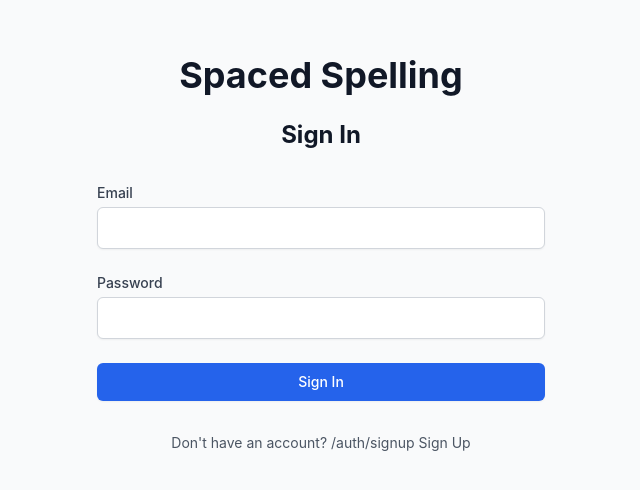
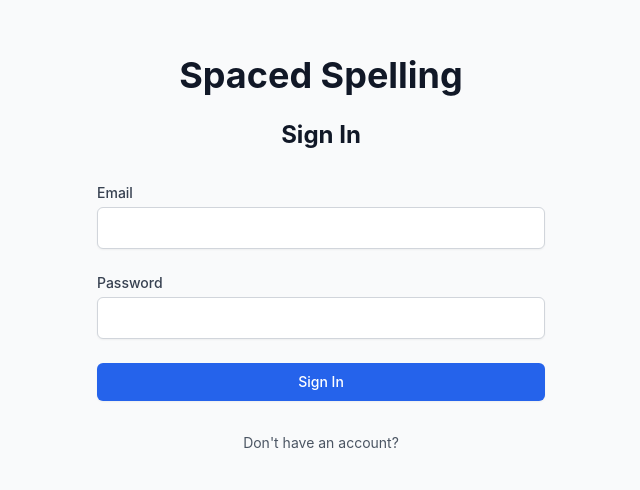
Before and after one commit to SNichol27/spaced-spelling-app, a Next.js app: page /auth/login in a window 1280 px wide. Shown: the part 146-636 px from the top of the page, without its empty margins (319-959 px from the left). Built offline with nearby package versions, Linux system fonts and the light colour scheme.

Commit message:
Update login.tsx

```diff
--- a/pages/auth/login.tsx
+++ b/pages/auth/login.tsx
@@ -74,9 +74,7 @@ export default function Login() {
         </form>
 
         <p className="text-center text-sm text-gray-600">
-  Don't have an account?{' '}
-  /auth/signup
-    Sign Up
+  Don't have an account?
 </p>
 
 </div>
```
